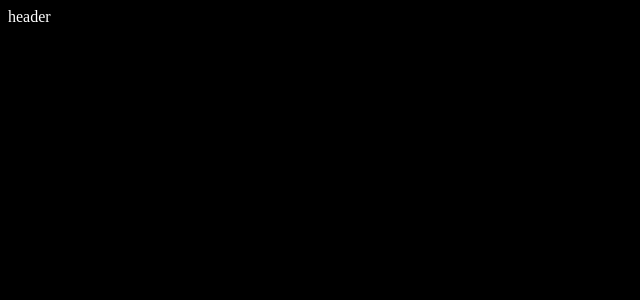
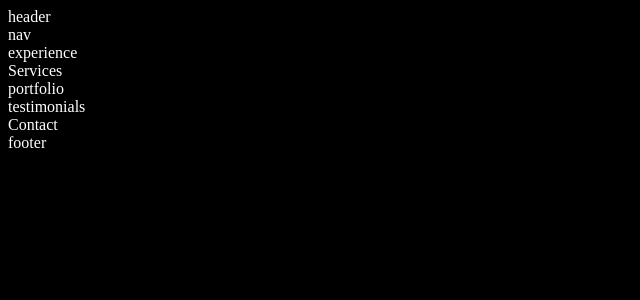
Before and after one commit to habeezzy/Muhammad-Habeebulah, a React (Create React App) app: page / in a window 1280 px wide. Shown: the top 300 px of the page, without its empty margins (0-640 px from the left). Built offline with nearby package versions, Linux system fonts and the light colour scheme.

Commit message:
Components

```diff
--- a/src/App.jsx
+++ b/src/App.jsx
@@ -1,5 +1,12 @@
 import React from 'react'
 import Header from './components/header/Header'
+import Nav from './components/nav/Nav'
+import Experience from './components/experience/Experience'
+import Services from './components/services/Services'
+import Portfolio from './components/portfolio/Portfolio'
+import Testimonials from './components/testimonials/Testimonials'
+import Contact from './components/contact/Contact'
+import Footer from './components/footer/Footer'
 
 
 
@@ -7,6 +14,13 @@
   return (
     <>
     <Header/>
+    <Nav/>
+    <Experience/>
+    <Services/>
+    <Portfolio/>
+    <Testimonials/>
+    <Contact/>
+    <Footer/>
     </>
   )
 }
--- a/src/components/contact/contact.jsx
+++ b/src/components/contact/contact.jsx
@@ -1,5 +1,5 @@
 import React from 'react'
-import './contact.css'
+import './Contact.css'
 
 const Contact = () => {
   return (
--- a/src/components/experience/experience.jsx
+++ b/src/components/experience/experience.jsx
@@ -1,5 +1,5 @@
 import React from 'react'
-import './experience.css'
+import './Experience.css'
 
 const experience = () => {
   return (
--- a/src/components/footer/footer.jsx
+++ b/src/components/footer/footer.jsx
@@ -1,5 +1,5 @@
 import React from 'react'
-import './footer.css'
+import './Footer.css'
 
 const footer = () => {
   return (
--- /dev/null
+++ b/src/components/nav/Nav.css
@@ -0,0 +1,4 @@
+body{
+    background-color: black;
+    color: white;
+}
--- /dev/null
+++ b/src/components/nav/Nav.jsx
@@ -0,0 +1,10 @@
+import React from 'react'
+import './Nav.css'
+
+const nav = () => {
+  return (
+    <div>nav</div>
+  )
+}
+
+export default nav
--- /dev/null
+++ b/src/components/portfolio/Portfolio.jsx
@@ -0,0 +1,10 @@
+import React from 'react'
+import './Portfolio.css'
+
+const portfolio = () => {
+  return (
+    <div>portfolio</div>
+  )
+}
+
+export default portfolio
--- /dev/null
+++ b/src/components/services/Services.jsx
@@ -0,0 +1,10 @@
+import React from 'react'
+import './Services.css'
+
+const Services = () => {
+  return (
+    <div>Services</div>
+  )
+}
+
+export default Services
--- a/src/components/testimonials/testimonials.jsx
+++ b/src/components/testimonials/testimonials.jsx
@@ -1,5 +1,5 @@
 import React from 'react'
-import './testimonials.css'
+import './Testimonials.css'
 
 const testimonials = () => {
   return (
```
Also changed, not shown: src/components/portfolio.jsx/portfolio.jsx (deleted, +0 -10 lines), src/components/portfolio/Portfolio.css (added), src/components/services/Services.css (added).
